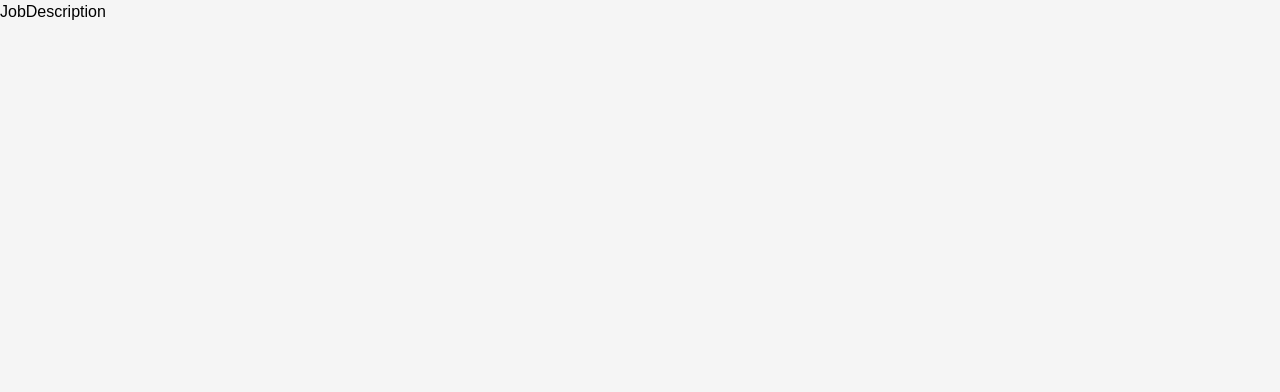
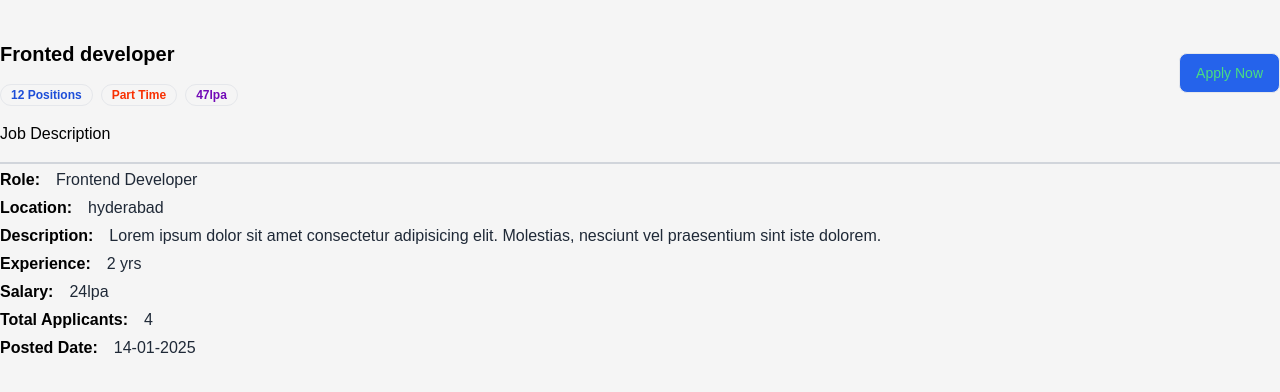
Before and after one commit to Keshavshhsh/Job-Connect, a React (Vite) app in the folder frontend/: page /description/1 in a window 1280 px wide. Shown: the top 392 px of the page. Built offline with nearby package versions, Linux system fonts and the light colour scheme.

Commit message:
job description done

```diff
--- a/frontend/src/components/JobDescription.jsx
+++ b/frontend/src/components/JobDescription.jsx
@@ -1,9 +1,87 @@
-import React from 'react'
+import React from "react";
+import { Badge } from "./ui/badge";
+import { Button } from "./ui/button";
 
 const JobDescription = () => {
+  const isApplied = false;
   return (
-    <div>JobDescription</div>
-  )
-}
+    <div className="max-w-7xl mx-auto my-10">
+      <div className="flex items-center justify-between">
+        <div>
+          <h1 className="font-bold text-xl">Fronted developer</h1>
+          <div className="flex items-center gap-2 mt-4">
+            <Badge className={"text-blue-700 font-bold"} variant="ghost">
+              12 Positions
+            </Badge>
+            <Badge className={"text-[#F83002] font-bold"} variant="ghost">
+              Part Time
+            </Badge>
+            <Badge className={"text-[#7209b7] font-bold"} variant="ghost">
+              47lpa
+            </Badge>
+          </div>
+        </div>
+        <Button
+          disabled={isApplied}
+          variant="outline"
+          className={`rounded-lg ${
+            isApplied
+              ? "bg-gray-600 text-white cursor-not-allowed"
+              : "text-green-400 bg-blue-600"
+          }`}
+        >
+          {isApplied ? "Already applied" : "Apply Now"}
+        </Button>
+      </div>
+      <h1 className="border-b-2 border-b-gray-300 font-medium py-4">
+        Job Description
+      </h1>
+      <div>
+        <h1 className="font-bold my-1">
+          Role:
+          <span className="pl-4 font-normal text-gray-800">
+            Frontend Developer
+          </span>
+        </h1>
+        <h1 className="font-bold my-1">
+          Location:
+          <span className="pl-4 font-normal text-gray-800">
+            hyderabad
+          </span>
+        </h1>
+        <h1 className="font-bold my-1">
+          Description:
+          <span className="pl-4 font-normal text-gray-800">
+            Lorem ipsum dolor sit amet consectetur adipisicing elit. Molestias, nesciunt vel praesentium sint iste dolorem.
+          </span>
+        </h1>
+        <h1 className="font-bold my-1">
+          Experience:
+          <span className="pl-4 font-normal text-gray-800">
+            2 yrs
+          </span>
+        </h1>
+        <h1 className="font-bold my-1">
+          Salary:
+          <span className="pl-4 font-normal text-gray-800">
+            24lpa
+          </span>
+        </h1>
+        <h1 className="font-bold my-1">
+          Total Applicants:
+          <span className="pl-4 font-normal text-gray-800">
+            4
+          </span>
+        </h1>
+        <h1 className="font-bold my-1">
+          Posted Date:
+          <span className="pl-4 font-normal text-gray-800">
+            14-01-2025
+          </span>
+        </h1>
+      </div>
+    </div>
+  );
+};
 
-export default JobDescription
+export default JobDescription;
```
